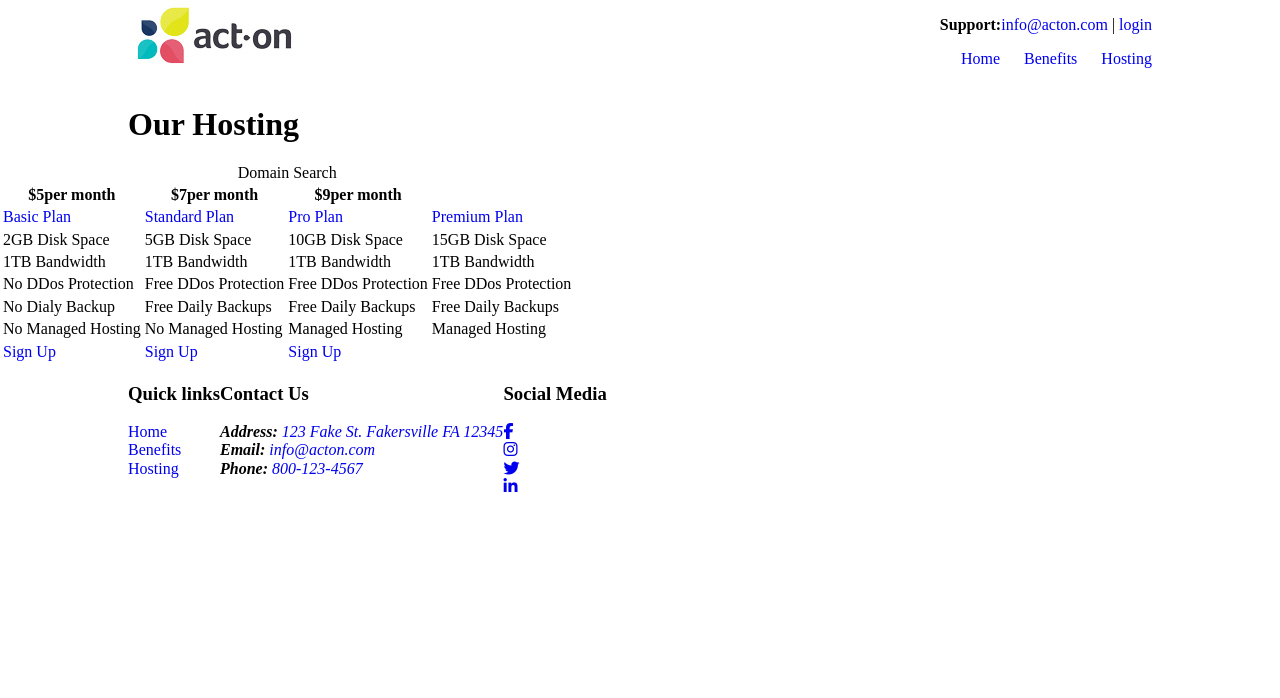
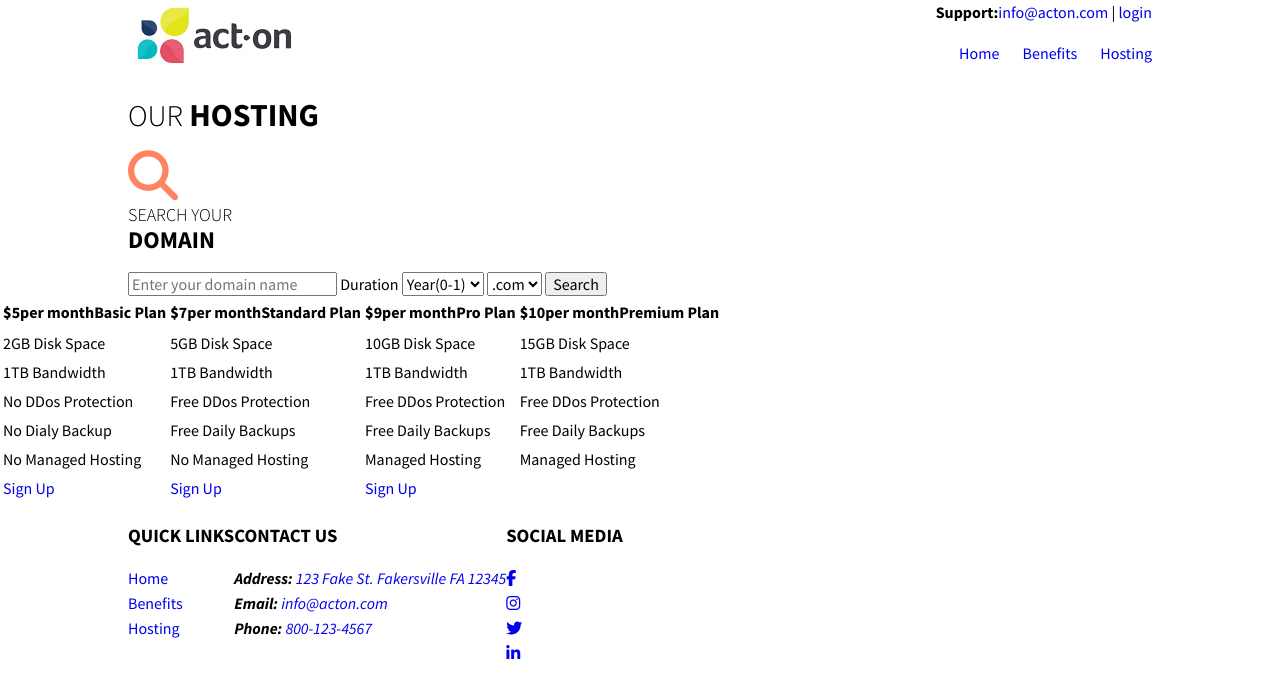
Before and after one commit to tshindollar/GDMA-2662-Assignment-1, a plain HTML site: page hosting.html in a window 1280 px wide. Drawn offline with Linux system fonts and the light colour scheme.

Commit message:
10.26.22 Push
Finished form and began styling css

```diff
--- a/css/main.css
+++ b/css/main.css
@@ -30,7 +30,17 @@
 
 /* ----- UNIVERSAL ----- */
 
+* {
+    -o-box-sizing: border-box;
+    -moz-box-sizing: border-box;
+    -webkit-box-sizing: border-box;
+    -ms-box-sizing: border-box;
+    box-sizing: border-box;
+}
 
+html {
+    font: 16px/25px 'Source Sans Pro', sans-serif;
+}
 
 /*--------------------------------------------------------------
     4.0 - ELEMENTS
@@ -38,10 +48,27 @@
 
 /* ----- TYPOGRAPHY ----- */
 
+h1,
+h2,
+h3,
+#home-bg-hero p {
+    text-transform: uppercase;
+}
+
+h1 span {
+    font-size: 30px;
+    font-weight: 300;
+}
+
 i {
     font-size: 50px;
     color: #FE8360;
 }
+
+p {
+    margin: 0;
+}
+
 /* ----- CONTENT ----- */
 
 
@@ -142,7 +169,34 @@ footer .row {
     height: 405px;
 }
 
+/* ----- CLASSES AND IDS----- */
 
+.col-3 {
+    width: 360px;
+}
+
+
+#home-bg-hero p {
+    color: #fff;
+    font-size: 50px;
+    line-height: 32px;
+    font-weight: 700;
+}
+
+#home-bg-hero span {
+    font-size: 30px;
+    font-weight: 300;
+}
+
+#home-bg-hero div {
+    text-align: center;
+    padding-top: 273px;
+}
+
+h2 span {
+    font-weight: 300;
+    font-size: 18px;
+}
 
 /*--------------------------------------------------------------
     7.0 - UTILITY
--- a/hosting.html
+++ b/hosting.html
@@ -35,14 +35,59 @@
         </div>
         <div>
             <div class="wrapper">
-                <h1>Our Hosting</h1>
+                <h1><span>Our</span> Hosting</h1>
             </div>
         </div>
     </header>
 
     <main>
+        <section>
+            <div class="wrapper">
+                <header>
+                    <h2><i class="fa-solid fa-magnifying-glass"></i><br>
+                    <span>Search Your</span><br>Domain</h2>
+                </header>
+
+
+                <form id="domain-search">
+
+                    <label class="sr-only" for="domain-name">Enter your domain name</label>
+                    <input type="text" name="domain-name" id="domain-name" placeholder="Enter your domain name" required>
+
+                    <label for="years">Duration</label>
+                    <select name="duration" id="years" required>
+
+                        <option value="" disabled selected>Year(0-1)</option>
+
+                        <option value="0-1 years">0-1 years</option>
+                        <option value="1-2 years">1-2 years</option>
+                        <option value="3-5 years">3-5 years</option>
+                        <option value="5+ years">5+ years</option>
+
+                    </select>
+
+                    <select name="url" id="url" required>
+
+                        <option value="" disabled selected>.com</option>
+
+                        <option value=".com">.com</option>
+                        <option value=".org">.org</option>
+                        <option value=".net">.net</option>
+                        <option value=".gov">.gov</option>
+                        <option value=".edu">.edu</option>
+
+                    </select>
+
+                    <button type="search" form="domain-search">Search</button>
+
+                </form>
+            </div>
+        </section>
+
+
+
         <table>
-            <caption>Domain Search</caption>
+            <caption class="sr-only">Domain Search</caption>
 
             <colgroup>
                 <col>
@@ -53,15 +98,10 @@
 
             <thead>
                 <tr>
-                    <th><b>$</b><span>5</span>per month</th>
-                    <th><b>$</b><span>7</span>per month</th>
-                    <th><b>$</b><span>9</span>per month</th>
-                </tr>
-                <tr>
-                    <td><a href="#basic-plan">Basic Plan</a></td>
-                    <td><a href="#standard-plan">Standard Plan</a></td>
-                    <td><a href="#pro-plan">Pro Plan</a></td>
-                    <td><a href="#premium-plan">Premium Plan</a></td>
+                    <th><b>$</b><span>5</span>per month<span>Basic Plan</span></th>
+                    <th><b>$</b><span>7</span>per month<span>Standard Plan<span></th>
+                    <th><b>$</b><span>9</span>per month<span>Pro Plan</span></th>
+                    <th><b>$</b><span>10</span>per month<span>Premium Plan</span></th>
                 </tr>
             </thead>
 
```
Also changed, not shown: benefits.html (+8 -8 lines), index.html (+6 -6 lines).
